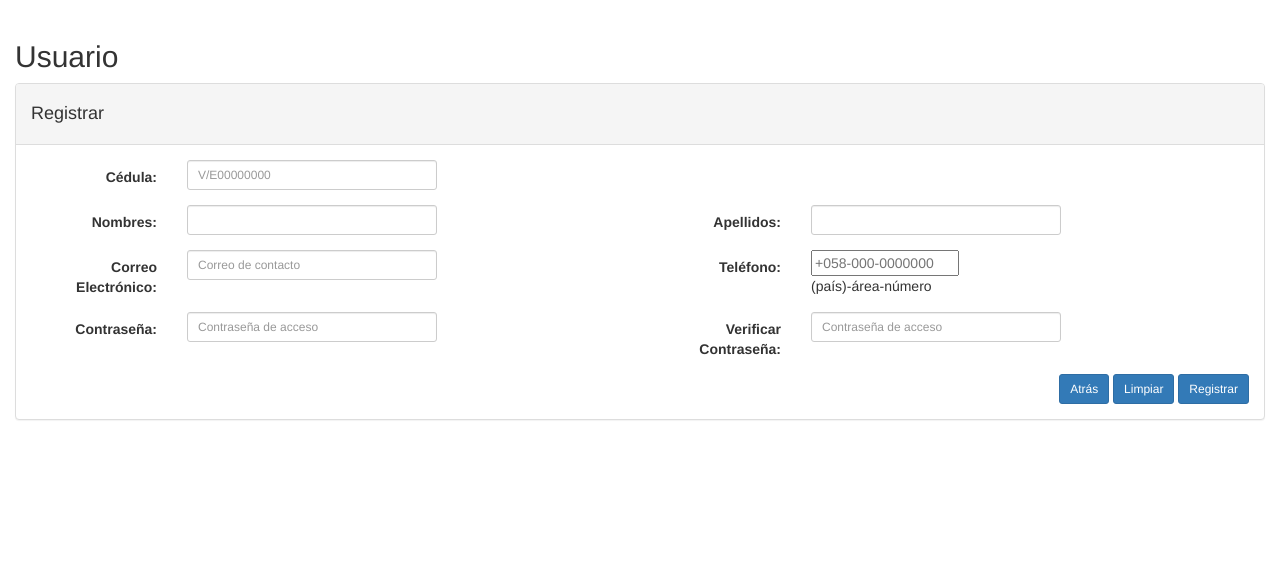
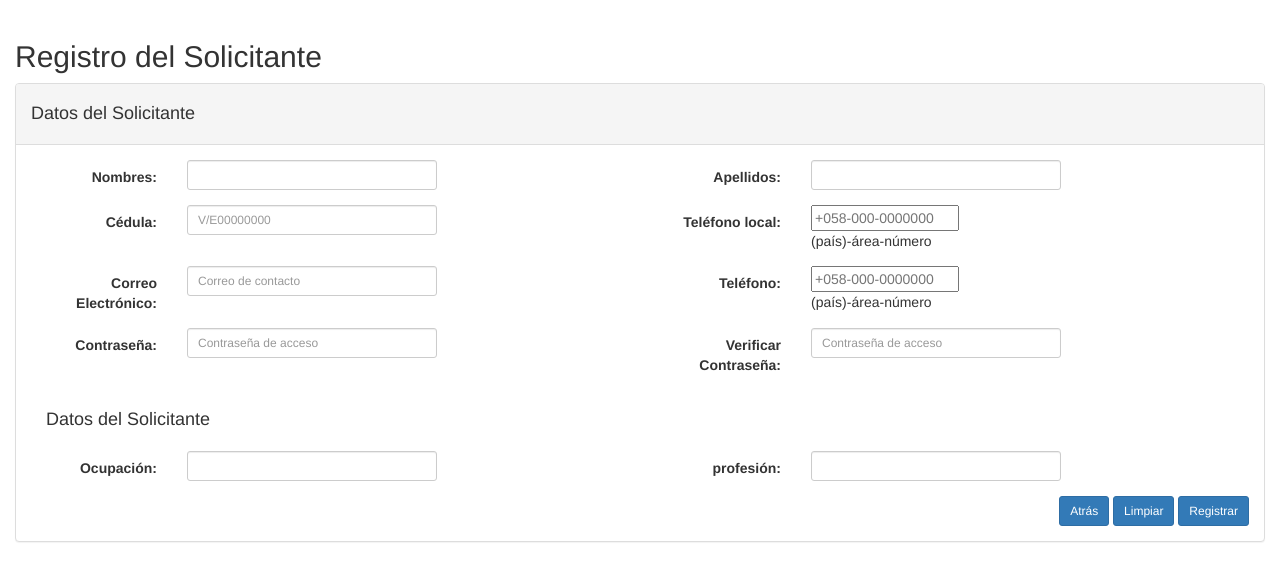
Before and after one commit to jairoht10/subvenciones, a Django app: page /usuario/registro/ in a window 1280 px wide. Shown: the part 52-633 px from the top of the page. Run offline with Django 3.2, Linux system fonts and the light colour scheme; some libraries are stand-ins or nearby versions.

Commit message:
Registro de Usuario mas atributos

```diff
--- a/usuario/forms.py
+++ b/usuario/forms.py
@@ -39,6 +39,28 @@ class UsuarioForm(forms.ModelForm):
         )
     )
 
+    ocupacion = forms.CharField(
+        label=_("Ocupación:"),
+        max_length=100,
+        widget=forms.TextInput(
+            attrs={
+                'class': 'form-control input-sm', 'data-toggle': 'tooltip', 'style':'width:250px;',
+                'title': _("Indique la ocupación de la Persona"),
+            }
+        )
+    )
+
+    profesion = forms.CharField(
+        label=_("profesión:"),
+        max_length=100,
+        widget=forms.TextInput(
+            attrs={
+                'class': 'form-control input-sm', 'data-toggle': 'tooltip', 'style':'width:250px;',
+                'title': _("Indique la profesión de la Persona"),
+            }
+        )
+    )
+
     correo = forms.EmailField(
         label=_("Correo Electrónico:"),
         max_length=100,
@@ -53,6 +75,19 @@ class UsuarioForm(forms.ModelForm):
 
     telefono = forms.CharField(
         label=_("Teléfono:"),
+        max_length=16,
+        widget=forms.TextInput(
+            attrs={
+                'clas   s': 'form-control input-sm', 'placeholder': '+058-000-0000000',
+                'data-rule-required': 'true', 'data-toggle': 'tooltip', 'size': '15',
+                'title': _("Indique el número telefónico de contacto"), 'data-mask': '+000-000-0000000'
+            }
+        ),
+        help_text=_("(país)-área-número")
+    )
+
+    telefono_casa = forms.CharField(
+        label=_("Teléfono local:"),
         max_length=16,
         widget=forms.TextInput(
             attrs={
--- a/usuario/templates/usuario.registro.html
+++ b/usuario/templates/usuario.registro.html
@@ -1,30 +1,14 @@
 {% extends "base.template.html" %}
 {% load i18n %}
-{% block content_header_title %}{% trans 'Usuario' %}{% endblock %}
+{% block content_header_title %}{% trans 'Registro del Solicitante' %}{% endblock %}
 {% block contenido %}
     <div class="panel panel-default">
         <div class="panel-heading">
-            <h4 class="text-left">{% if not form.instance.pk %}{% trans 'Registrar' %}{% else %}{% trans 'Actualizar' %}{% endif %}</h4>
+            <h4 class="text-left">{% if not form.instance.pk %}{% trans 'Datos del Solicitante' %}{% else %}{% trans 'Actualizar' %}{% endif %}</h4>
         </div>
         <div class="panel-body">
 	        <form action="" role="form" class="form form-horizontal validate-form" method="post" autocomplete="off">
                 {% csrf_token %}
-                <div class="row">
-                    <div class="col-md-6 col-sm-6 col-xs-6">
-                        <div class="form-group {% if form.cedula.errors %}has-error{% endif %}">
-                            <label class="col-md-3 col-xs-3 col-sm-3 control-label" for="{{ form.cedula.auto_id }}">
-                                {{ form.cedula.label }}
-                            </label>
-                            <div class="col-md-9 col-xs-9 col-sm-9">
-                                <div class="form-inline">
-                                    {{ form.cedula }}
-                                    <i class="ion ion-ios-medical item-requerido"></i>
-                                </div>
-                                {% include 'base.form.errors.html' with form_errors=form.cedula.errors col_title_error='col-sm-2' col_msg_error='col-sm-10' %}
-                            </div>
-                        </div>
-                    </div>
-                </div>
 
                 <div class="row">
                     <div class="col-md-6 col-sm-6 col-xs-6">
@@ -52,6 +36,38 @@
                                     <i class="ion ion-ios-medical item-requerido"></i>
                                 </div>
                                 {% include 'base.form.errors.html' with form_errors=form.apellido.errors col_title_error='col-sm-2' col_msg_error='col-sm-10' %}
+                            </div>
+                        </div>
+                    </div>
+                </div>
+
+                <div class="row">
+                    <div class="col-md-6 col-sm-6 col-xs-6">
+                        <div class="form-group {% if form.cedula.errors %}has-error{% endif %}">
+                            <label class="col-md-3 col-xs-3 col-sm-3 control-label" for="{{ form.cedula.auto_id }}">
+                                {{ form.cedula.label }}
+                            </label>
+                            <div class="col-md-9 col-xs-9 col-sm-9">
+                                <div class="form-inline">
+                                    {{ form.cedula }}
+                                    <i class="ion ion-ios-medical item-requerido"></i>
+                                </div>
+                                {% include 'base.form.errors.html' with form_errors=form.cedula.errors col_title_error='col-sm-2' col_msg_error='col-sm-10' %}
+                            </div>
+                        </div>
+                    </div>
+                    <div class="col-md-6 col-sm-6 col-xs-6">
+                        <div class="form-group {% if form.telefono.errors %}has-error{% endif %}">
+                            <label class="col-md-3 col-xs-3 col-sm-3 control-label" for="{{ form.telefono.auto_id }}">
+                                {{ form.telefono_casa.label }}
+                            </label>
+                            <div class="col-md-9 col-xs-9 col-sm-9">
+                                <div class="form-inline">
+                                    {{ form.telefono_casa }}
+                                    <i class="ion ion-ios-medical item-requerido"></i>
+                                </div>
+                                {{ form.telefono_casa.help_text }}
+                                {% include 'base.form.errors.html' with form_errors=form.telefono_casa.errors col_title_error='col-sm-2' col_msg_error='col-sm-10' %}
                             </div>
                         </div>
                     </div>
@@ -119,7 +135,43 @@
                         </div>
                     </div>
                 </div>
-
+              <!--<div class="panel panel-default">-->
+                <div class="panel-heading">
+                    <h4 class="text-left">Datos del Solicitante</h4>
+                </div>
+              <!--</div>-->
+<!-- JAIRO CONTINUA REGISTRO -->
+              <div class="row">
+                  <div class="col-md-6 col-sm-6 col-xs-6">
+                      <div class="form-group {% if form.nombre.errors %}has-error{% endif %}">
+                          <label class="col-md-3 col-xs-3 col-sm-3 control-label" for="{{ form.nombre.auto_id }}">
+                              {{ form.ocupacion.label }}
+                          </label>
+                          <div class="col-md-9 col-xs-9 col-sm-9">
+                              <div class="form-inline">
+                                  {{ form.ocupacion }}
+                                  <i class="ion ion-ios-medical item-requerido"></i>
+                              </div>
+                              {% include 'base.form.errors.html' with form_errors=form.ocupacion.errors col_title_error='col-sm-2' col_msg_error='col-sm-10' %}
+                          </div>
+                      </div>
+                  </div>
+                  <div class="col-md-6 col-sm-6 col-xs-6">
+                      <div class="form-group {% if form.apellido.errors %}has-error{% endif %}">
+                          <label class="col-md-3 col-xs-3 col-sm-3 control-label" for="{{ form.apellido.auto_id }}">
+                              {{ form.profesion.label }}
+                          </label>
+                          <div class="col-md-9 col-xs-9 col-sm-9">
+                              <div class="form-inline">
+                                  {{ form.profesion }}
+                                  <i class="ion ion-ios-medical item-requerido"></i>
+                              </div>
+                              {% include 'base.form.errors.html' with form_errors=form.profesion.errors col_title_error='col-sm-2' col_msg_error='col-sm-10' %}
+                          </div>
+                      </div>
+                  </div>
+              </div>
+<!-- JAIRO FIN REGISTRO-->
                 <div class="text-right">
                     <a href="{% url 'inicio' %}" class="btn btn-primary btn-sm">Atrás</a>
                     <button type="reset" class="btn btn-primary btn-sm" data-toggle="tooltip">{% trans 'Limpiar' %}</button>
```
Also changed, not shown: usuario/models.py (+20 -0 lines).
